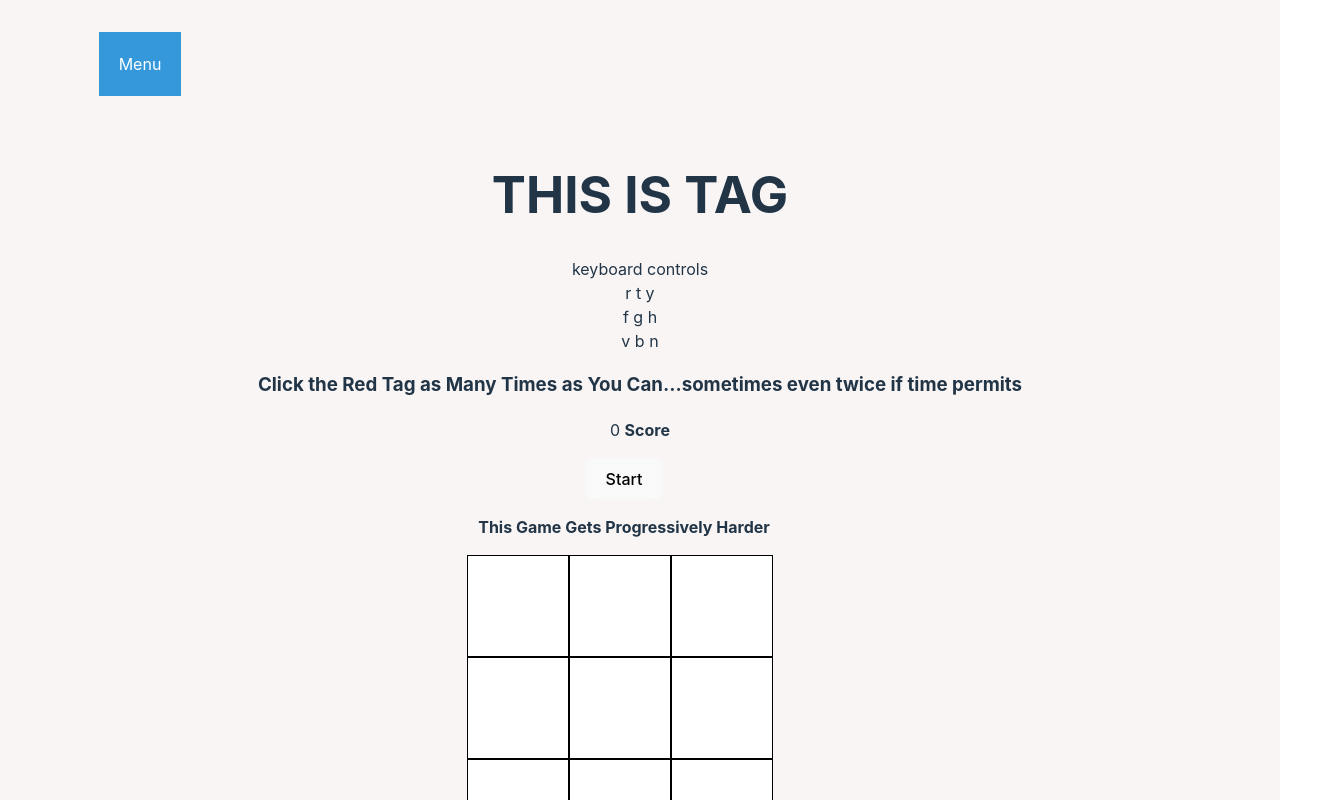
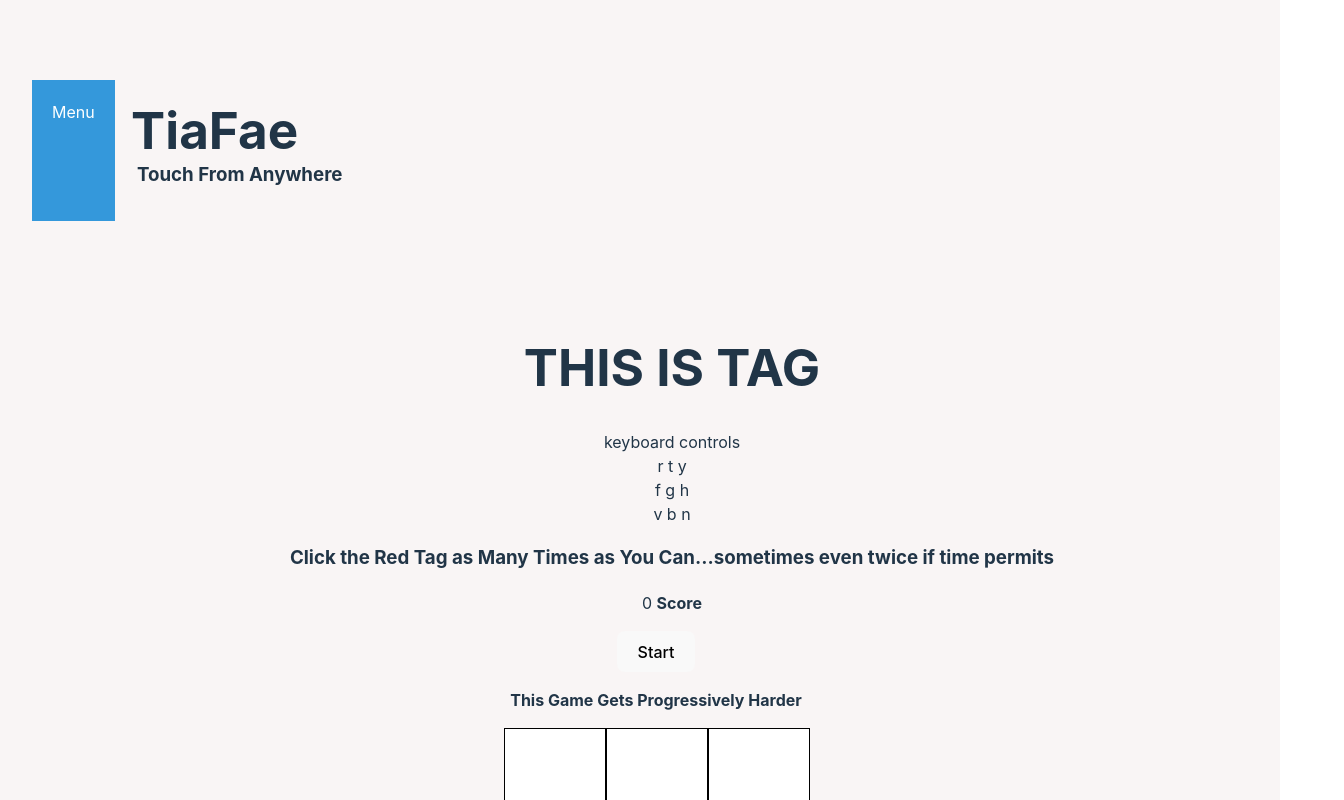
Before and after one commit to TamashiiD/TiaFae, a React (Vite) app: page /taggame in a window 1280 px wide. Shown: the top 800 px of the page, 1344 px wide, since content can reach past the window. Built offline with nearby package versions, Linux system fonts and the light colour scheme.

Commit message:
basic css

```diff
--- a/src/components/home.jsx
+++ b/src/components/home.jsx
@@ -9,18 +9,17 @@ const options = ["Tag! You're It!", "Run, You Are Not It"]
 function Home() {
     const { isAuthenticated } = useAuth0();
 
-    const username = "username"
 
 
     return (
         <div id="HOME">
             {isAuthenticated ?
                 <div>
+
                         <BeautifulDropdown />
-                    <h1> Hello World </h1>
-                    <p> Wanna Play Tag?</p>
+                        <h3> Wanna Play Tag?</h3>
                         <button > <Link className="links" to="/taggame">Touch</Link> </button>
-                    <p> Wanna Play Steal the Bacon?</p>
+                        <h3> Wanna Play Steal the Bacon?</h3>
                         <button><Link className="links" to="/stealthebacon">Touch</Link></button>
                         <div id="globe"></div>
                     </div> :
--- a/src/components/navbar.jsx
+++ b/src/components/navbar.jsx
@@ -21,6 +21,8 @@ const BeautifulDropdown = () => {
 
 
 
+
+
   const toggleDropdown = () => {
     setIsOpen(!isOpen);
   };
@@ -28,36 +30,42 @@ const BeautifulDropdown = () => {
   const selectOption = (option) => {
     setSelectedOption(option);
     setIsOpen(false);
-      if(option === "Log Out"){
+    if (option === "Log Out") {
       logout({ logoutParams: { returnTo: window.location.origin } })
     }
 
   };
 
   return (
-      <>
+    <div>
 
       <div className="beautiful-dropdown">
+        <div style={{display:"flex", flexDirection: "row"}}>
         <div className="dropdown-header" onClick={toggleDropdown}>
           {selectedOption}
+        </div>
+        <div>
+        <h1 id="LOGO">TiaFae</h1>
+        <h3 className="logochild">Touch From Anywhere</h3>
+        </div>
         </div>
         {isOpen && (
           <ul className="dropdown-options">
             {options.map((option, index) => (
-              <li key={index} onClick={() => {selectOption(option);}
+              <li key={index} onClick={() => { selectOption(option); }
               }>
-                {option === "Profile" && <Link className="links" to="/profile">Profile</Link> }
+                {option === "Profile" && <Link className="links" to="/profile">Profile</Link>}
                 {option === "Home" && <Link className="links" to="/home">Home</Link>}
                 {option === "Settings" && <Link className="links" to="/profile/settings">Settings</Link>}
-
                 {option === "Log Out" && option}
               </li>
             ))}
           </ul>
         )}
+
       </div>
 
-      </>
+    </div>
   );
 };
 
--- a/src/components/taggame/newgame.jsx
+++ b/src/components/taggame/newgame.jsx
@@ -119,6 +119,7 @@ export default function NewGame({ score, gameRunning, gamerunningtrue, setthesco
     const cube = {
         display: "flex",
         flexDirection: "row",
+        marginLeft: "6.5rem"
     };
 
     const isRed = (index) => index === redIndex;
--- a/src/index.css
+++ b/src/index.css
@@ -66,6 +66,12 @@ button:focus-visible {
   display: flex;
   flex-direction: row;
   margin-right: 1000px;
+
+}
+
+form{
+  margin-top: 10rem;
+
 }
 
 .dropdown-header {
@@ -73,6 +79,8 @@ button:focus-visible {
   background-color: #3498db;
   color: #fff;
   cursor: pointer;
+ margin-top: 3rem;
+ margin-bottom: 3rem;
 }
 
 .dropdown-options {
@@ -115,11 +123,24 @@ margin-bottom: 1rem;
 
 }
 
+#LOGO{
+  display:flex;
+  flex-direction: column;
+  margin-right: 700px;
+  margin-bottom: -1rem;
+
+}
+.logochild{
+  margin-right: 650px;
+  width: 250px;
+  margin-bottom: 5rem;
+}
+
 #globe{
   position: relative;
   height: 300px;
   width: 300px;
-  margin: 0.05em auto;
+  margin: 3rem auto;
   background: #888 url(https://www.surfertoday.com/images/stories/physical-world-map.jpg) 0 0 repeat;
   border-radius: 50%;
   background-size: 630px;
```
Lines whose indentation alone changed are shown as unchanged.
